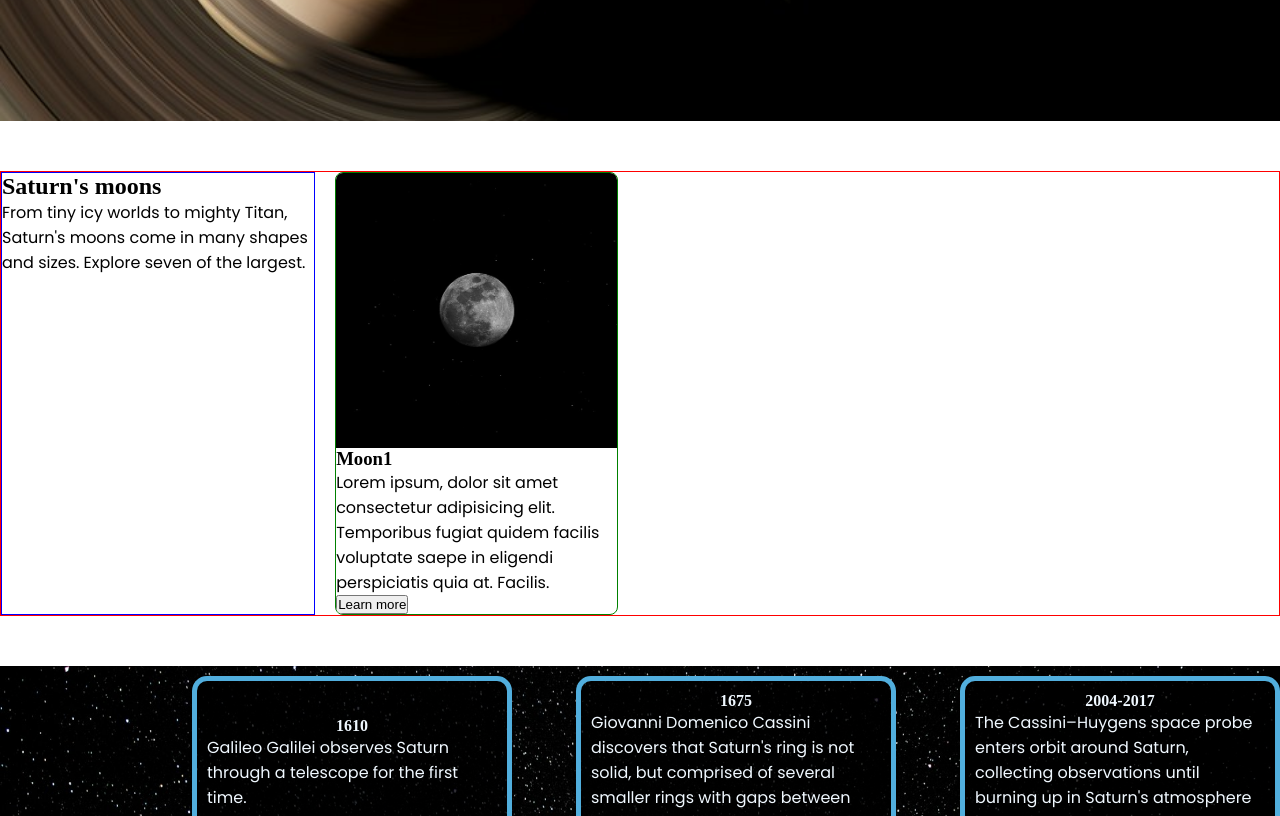
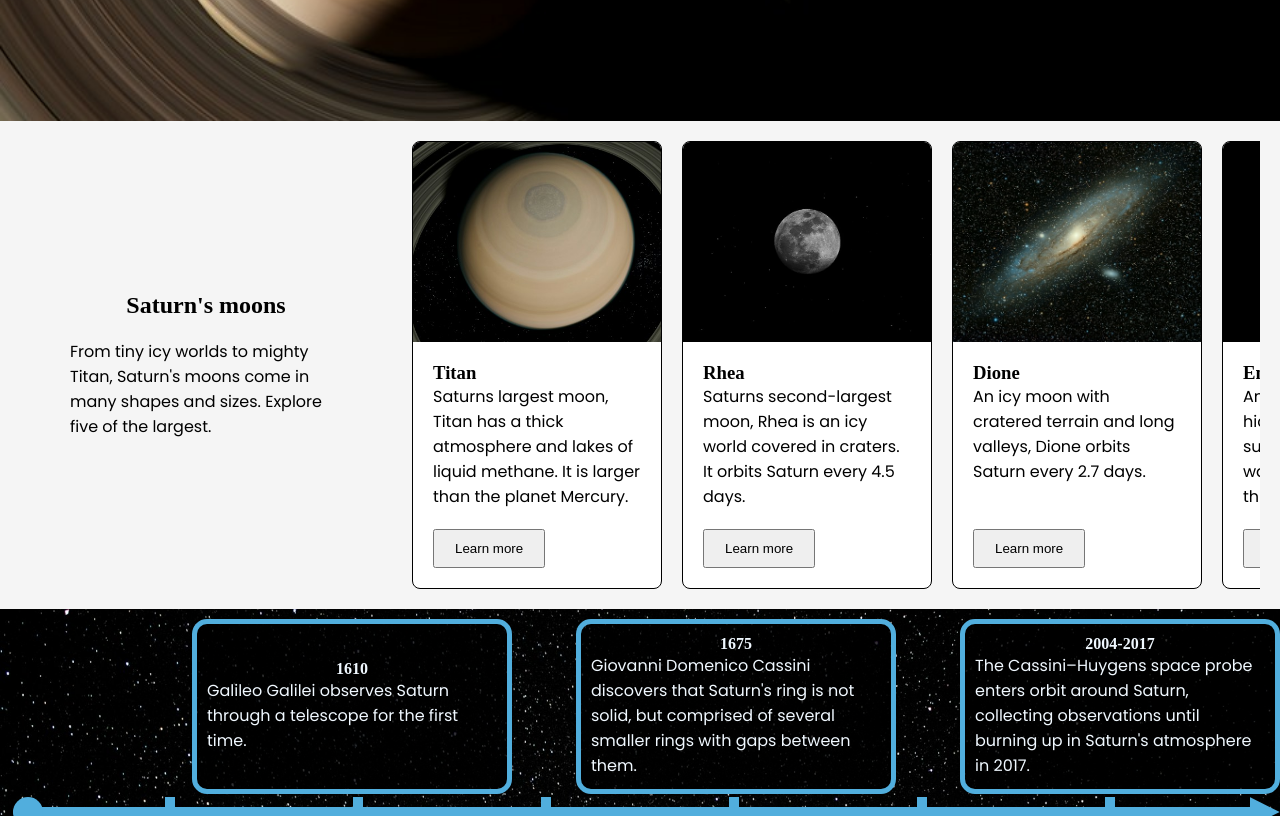
Before and after one commit to RixRax1/Oppgave-3-Planet-prosjekt, a plain HTML site: page index.html in a window 1280 px wide. Shown: the part 480-1296 px from the top of the page. Drawn offline with Linux system fonts and the light colour scheme.

Commit message:
Updated moon cards and button

```diff
--- a/index.html
+++ b/index.html
@@ -44,10 +44,30 @@
           <h2>Saturn's moons</h2>
           <p>
             From tiny icy worlds to mighty Titan, Saturn's moons come in many
-            shapes and sizes. Explore seven of the largest.
+            shapes and sizes. Explore five of the largest.
           </p>
         </div>
         <div class="moon-slider">
+          <article class="moon-card">
+            <img
+              src="images/MoonTitan.jpg"
+              alt="Saturns biggest moon, surrounded by a thick atmosphere""
+              class="moon-image"
+            />
+
+            <div class="moon-text">
+              <h3>Titan</h3>
+              <p>
+                Saturns largest moon, Titan has a thick atmosphere and lakes of
+                liquid methane. It is larger than the planet Mercury.
+              </p>
+            </div>
+
+            <div class="learn-more-moon">
+              <button class="button-moon">Learn more</button>
+            </div>
+          </article>
+
           <article class="moon-card">
             <img
               src="images/MoonReah.jpg"
@@ -56,11 +76,10 @@
             />
 
             <div class="moon-text">
-              <h3>Moon1</h3>
+              <h3>Rhea</h3>
               <p>
-                Lorem ipsum, dolor sit amet consectetur adipisicing elit.
-                Temporibus fugiat quidem facilis voluptate saepe in eligendi
-                perspiciatis quia at. Facilis.
+                Saturns second-largest moon, Rhea is an icy world covered in
+                craters. It orbits Saturn every 4.5 days.
               </p>
             </div>
 
@@ -68,6 +87,59 @@
               <button class="button-moon">Learn more</button>
             </div>
           </article>
+
+          <article class="moon-card">
+            <img
+              src="images/MoonDione.jpg"
+              alt="A moon of Saturn named Reah"
+              class="moon-image"
+            />
+
+            <div class="moon-text">
+              <h3>Dione</h3>
+              <p>
+                An icy moon with cratered terrain and long valleys, Dione orbits Saturn every 2.7 days.
+              </p>
+            </div>
+
+            <div class="learn-more-moon">
+              <button class="button-moon">Learn more</button>
+            </div>
+          </article>
+
+          <article class="moon-card">
+            <img
+              src="images/MoonEnceladus.jpg"
+              alt="A moon of Saturn named Reah"
+              class="moon-image"
+            />
+
+            <div class="moon-text">
+              <h3>Enceladus</h3>
+              <p>
+                An icy moon with a hidden beneath its surface, Enceladus sprays water and ice into space through powerful geysers.
+              </p>
+            </div>
+
+            <div class="learn-more-moon">
+              <button class="button-moon">Learn more</button>
+            </div>
+          </article>
+
+          <article class="moon-card">
+            <img
+              src="images/MoonMimas.jpg"
+              alt="A moon of Saturn named Reah"
+              class="moon-image"
+            />
+
+            <div class="moon-text">
+              <h3>Mimas</h3>
+              <p>
+                Saturns innermost large moon, Mimas is an icy world dominated by the enormous Herschel crater. It orbits Saturn every 22.5 hour.
+              </p>
+            </div>
+
         </div>
       </section>
 
@@ -77,15 +149,26 @@
           <div id="tl-top" class="tl-cont">
             <article class="tl-card">
               <h4 class="tl-year">1610</h4>
-              <p class="tl-event">Galileo Galilei observes Saturn through a telescope for the first time.</p>
+              <p class="tl-event">
+                Galileo Galilei observes Saturn through a telescope for the
+                first time.
+              </p>
             </article>
             <article class="tl-card">
               <h4 class="tl-year">1675</h4>
-              <p class="tl-event">Giovanni Domenico Cassini discovers that Saturn's ring is not solid, but comprised of several smaller rings with gaps between them.</p>
+              <p class="tl-event">
+                Giovanni Domenico Cassini discovers that Saturn's ring is not
+                solid, but comprised of several smaller rings with gaps between
+                them.
+              </p>
             </article>
             <article class="tl-card">
               <h4 class="tl-year">2004-2017</h4>
-              <p class="tl-event">The Cassini–Huygens space probe enters orbit around Saturn, collecting observations until burning up in Saturn's atmosphere in 2017.</p>
+              <p class="tl-event">
+                The Cassini–Huygens space probe enters orbit around Saturn,
+                collecting observations until burning up in Saturn's atmosphere
+                in 2017.
+              </p>
             </article>
           </div>
           <div id="tl-line">
@@ -103,15 +186,24 @@
           <div id="tl-bottom" class="tl-cont">
             <article class="tl-card">
               <h4 class="tl-year">Ancient times</h4>
-              <p class="tl-event">Several ancient civilizations are known to have observed the movements of Saturn, including the Babylonians</p>
+              <p class="tl-event">
+                Several ancient civilizations are known to have observed the
+                movements of Saturn, including the Babylonians
+              </p>
             </article>
             <article class="tl-card">
               <h4 class="tl-year">1655</h4>
-              <p class="tl-event">As telescopes get more advanced, dutch astronomer Christiaan Huygens discovers the ring of Saturn, along with the moon Titan.</p>
+              <p class="tl-event">
+                As telescopes get more advanced, dutch astronomer Christiaan
+                Huygens discovers the ring of Saturn, along with the moon Titan.
+              </p>
             </article>
             <article class="tl-card">
               <h4 class="tl-year">1979-81</h4>
-              <p class="tl-event">Pioneer 11 is the first spacecraft to capture close-up images of Saturn, followed by Voyager 1 and 2 in 1980 and 81 respectively.</p>
+              <p class="tl-event">
+                Pioneer 11 is the first spacecraft to capture close-up images of
+                Saturn, followed by Voyager 1 and 2 in 1980 and 81 respectively.
+              </p>
             </article>
           </div>
         </div>
--- a/style.css
+++ b/style.css
@@ -82,21 +82,21 @@ p {
 }
 
 /* Timeline section styling */
-#history{
+#history {
   background-image: url(images/space.jpg);
   background-size: cover;
   padding-block: 10px;
 }
-.tl-cont{
+.tl-cont {
   display: flex;
   height: 175px;
   width: 100%;
   gap: 5%;
 }
-#tl-top{
+#tl-top {
   justify-content: end;
 }
-#tl-line{
+#tl-line {
   width: 98%;
   height: 10px;
   background-color: rgb(81, 174, 221);
@@ -107,17 +107,20 @@ p {
   left: 1%;
   margin-block: 13px;
 }
-#tl-pipcont{
-  display: flex;width: 90%; justify-content: space-around; background-color: inherit;
+#tl-pipcont {
+  display: flex;
+  width: 90%;
+  justify-content: space-around;
+  background-color: inherit;
 }
-.tl-pip{
+.tl-pip {
   background-color: inherit;
   height: 30px;
   width: 10px;
   position: relative;
   top: -10px;
 }
-#tl-start{
+#tl-start {
   background-color: inherit;
   height: 30px;
   width: 30px;
@@ -125,7 +128,7 @@ p {
   top: -10px;
   border-radius: 15px;
 }
-#tl-end{
+#tl-end {
   background-color: inherit;
   height: 30px;
   width: 30px;
@@ -134,7 +137,7 @@ p {
   clip-path: polygon(0% 0%, 100% 50%, 0% 100%);
   right: -1%;
 }
-.tl-card{
+.tl-card {
   border: 5px solid rgb(81, 174, 221);
   background-color: rgba(0, 0, 0, 0.8);
   padding: 10px;
@@ -146,33 +149,71 @@ p {
   justify-content: center;
   border-radius: 15px;
 }
-.tl-card *{
+.tl-card * {
   color: aliceblue;
 }
 /* Moon section styling */
 #moons {
   display: flex;
-  border: 1px solid red;
+  align-items: center;
   gap: 20px;
-  margin-bottom: 50px;
-  margin-top: 50px;
+  padding: 20px 20px;
+  background-color: whitesmoke;
 }
 
 .moon-info {
-  border: 1px solid blue;
+  width: 30%;
+  display: flex;
+  flex-direction: column;
+  padding: 50px;
+}
+
+.moon-info h2 {
+  text-align: center;
+  margin-bottom: 20px;
+}
+
+.moon-slider {
+  display: flex;
+  gap: 20px;
+  flex: 1;
+  min-width: 0;
+  overflow: auto;
+}
+
+.moon-card {
+  flex: 0 0 250px;
+  background-color: white;
+  border-radius: 8px;
+  border: 1px solid black;
+  overflow: hidden;
   width: 30%;
   display: flex;
   flex-direction: column;
 }
 
-.moon-card {
-  background-color: white;
-  border-radius: 8px;
-  border: 1px solid green;
-  overflow: hidden;
-  width: 30%;
+.moon-image {
+  width: 100%;
+  height: 200px;
+  display: block;
+  object-fit: cover;
+}
+
+.moon-text {
   display: flex;
+  align-items: left;
   flex-direction: column;
+  padding: 20px;
+}
+
+.learn-more-moon {
+  margin-top: auto;
+  padding: 0 20px 20px;
+}
+
+.button-moon {
+  padding: 10px 20px;
+  cursor: pointer;
 }
 
 /* Mythology section styling */
```
Also changed, not shown: images/MoonDione.jpg (added), images/MoonEnceladus.jpg (added), images/MoonMimas.jpg (added), images/MoonTitan.jpg (added), 1 other file. Lines whose indentation alone changed are shown as unchanged.
